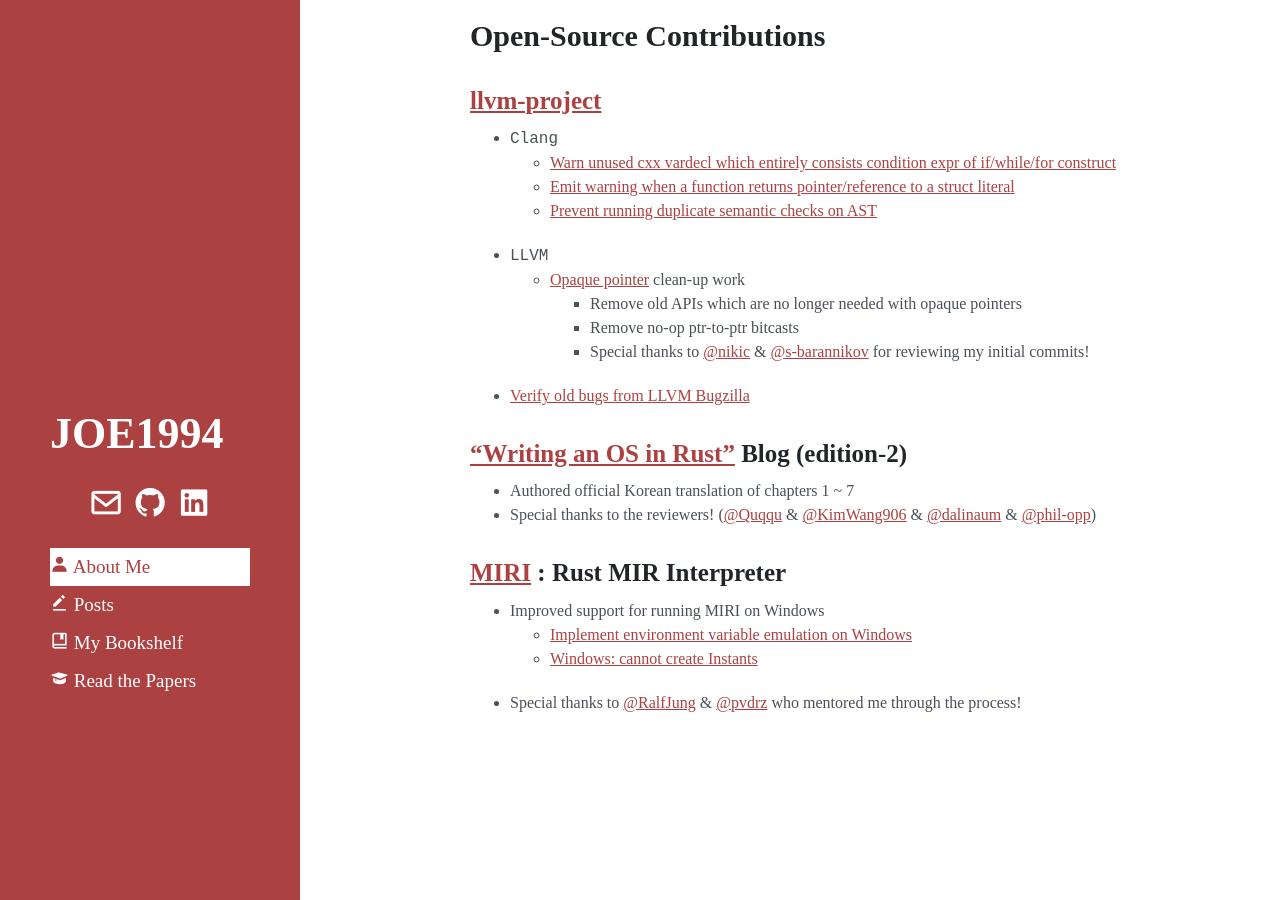
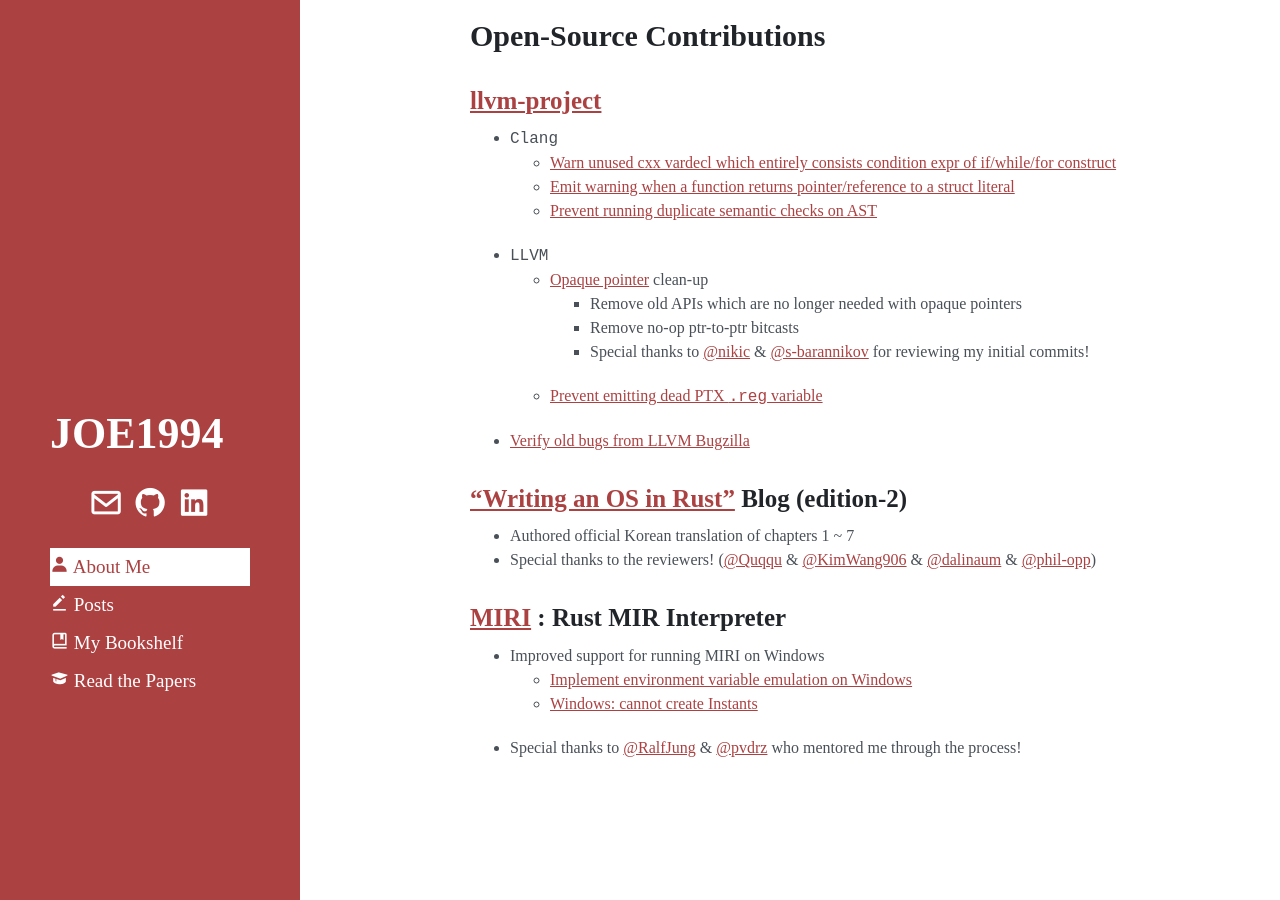
Before and after one commit to JOE1994/JOE1994.github.io, a Jekyll site: the page built from index.md, in a window 1280 px wide and 900 px high, scrolled down 519 px. Built offline with Jekyll 4.4.1, drawn with Linux system fonts in a browser that asks for light colours; some web fonts are replaced.

Commit message:
Add item to LLVM contribution section

```diff
--- a/index.md
+++ b/index.md
@@ -25,10 +25,11 @@
   * [Emit warning when a function returns pointer/reference to a struct literal](https://github.com/llvm/llvm-project/pull/83741)
   * [Prevent running duplicate semantic checks on AST](https://github.com/llvm/llvm-project/pull/90625)
 * `LLVM`
-  * [Opaque pointer](https://llvm.org/docs/OpaquePointers.html) clean-up work
+  * [Opaque pointer](https://llvm.org/docs/OpaquePointers.html) clean-up
     * Remove old APIs which are no longer needed with opaque pointers
     * Remove no-op ptr-to-ptr bitcasts
     * Special thanks to [@nikic](https://github.com/nikic) & [@s-barannikov](https://github.com/s-barannikov) for reviewing my initial commits!
+  * [Prevent emitting dead PTX `.reg` variable](https://github.com/llvm/llvm-project/pull/89004)
 * [Verify old bugs from LLVM Bugzilla](https://github.com/llvm/llvm-project/issues?q=label%3Abugzilla+commenter%3AJOE1994)
 
 ### ["Writing an OS in Rust"](https://github.com/phil-opp/blog_os/commits?author=JOE1994) Blog (edition-2)
```
